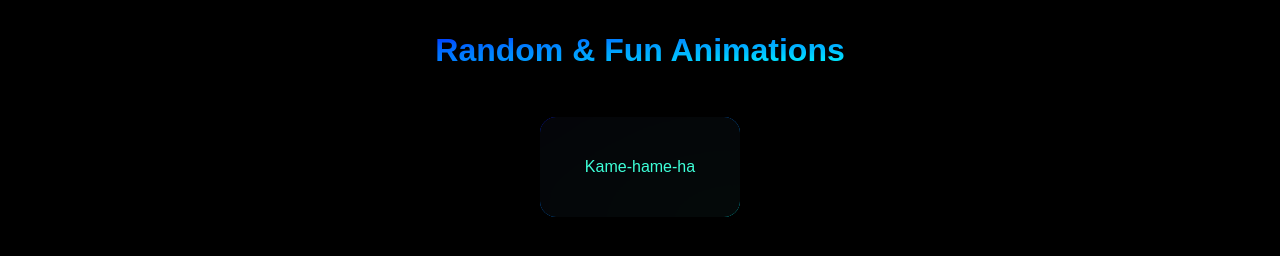
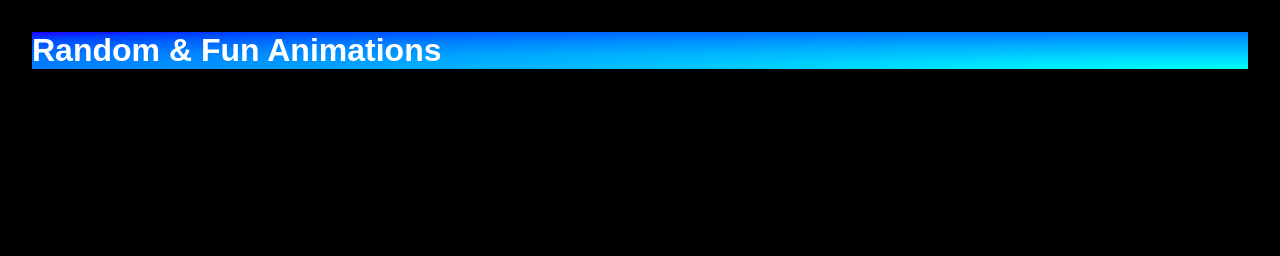
Before and after one commit to MightyCoderX/CSSAnimations, a plain HTML site: page index.html in a window 1280 px wide. Drawn offline with Linux system fonts and the light colour scheme.

Commit message:
Restructured markup

```diff
--- a/index.html
+++ b/index.html
@@ -6,14 +6,18 @@
         <title>CSS Animations</title>
 
         <link rel="stylesheet" href="index.css">
+
+        <script src="app-link.js"></script>
+        <script src="index.js"></script>
     </head>
     <body>
-        <h1 class="title anim-bg">Random & Fun Animations</h1>
-
-        <ul class="animations">
-            <li class="anim-bg">
-                <a href="kamehameha/">Kame-hame-ha</a>
-            </li>
-        </ul>
+        <header>
+            <h1 class="logo anim-bg">
+                <app-link href="/">Random & Fun Animations</app-link>
+            </h1>
+        </header>
+        <main>
+            <div class="load-spinner"></div>
+        </main>
     </body>
 </html>
```
